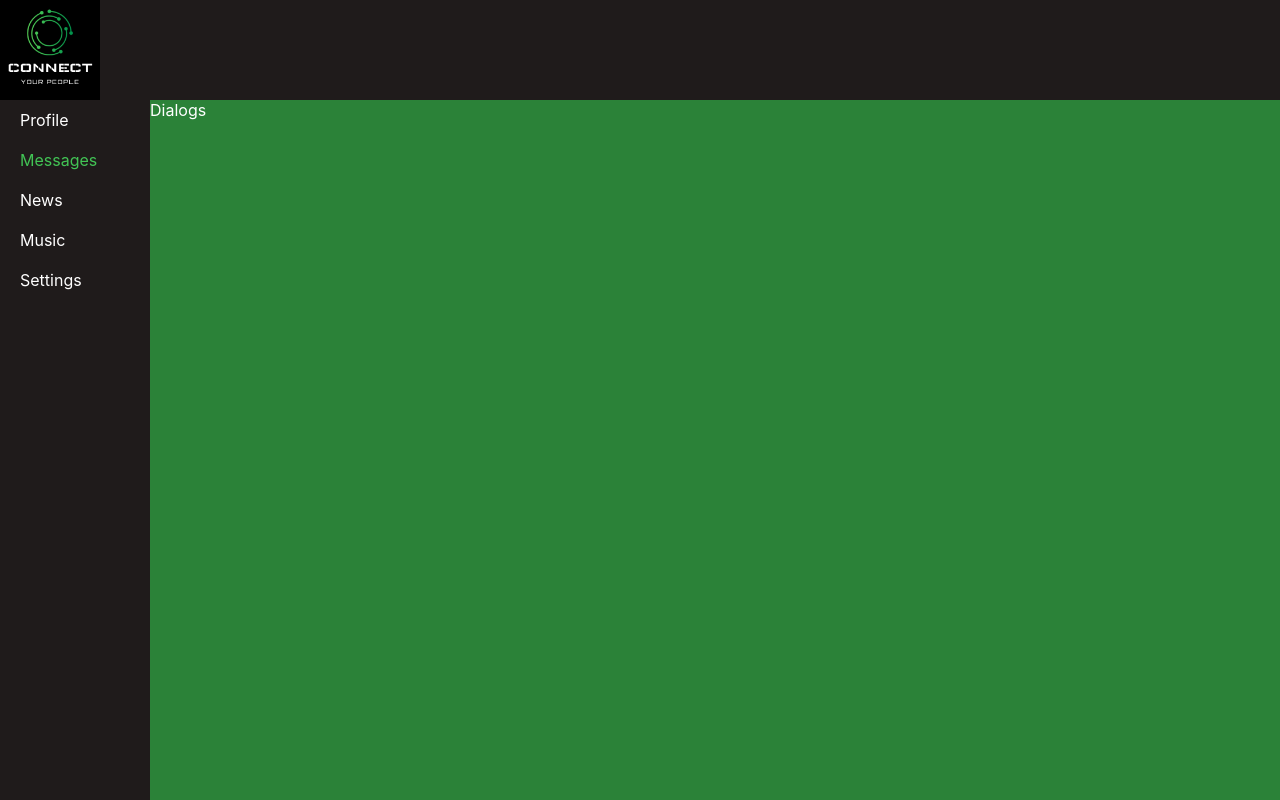
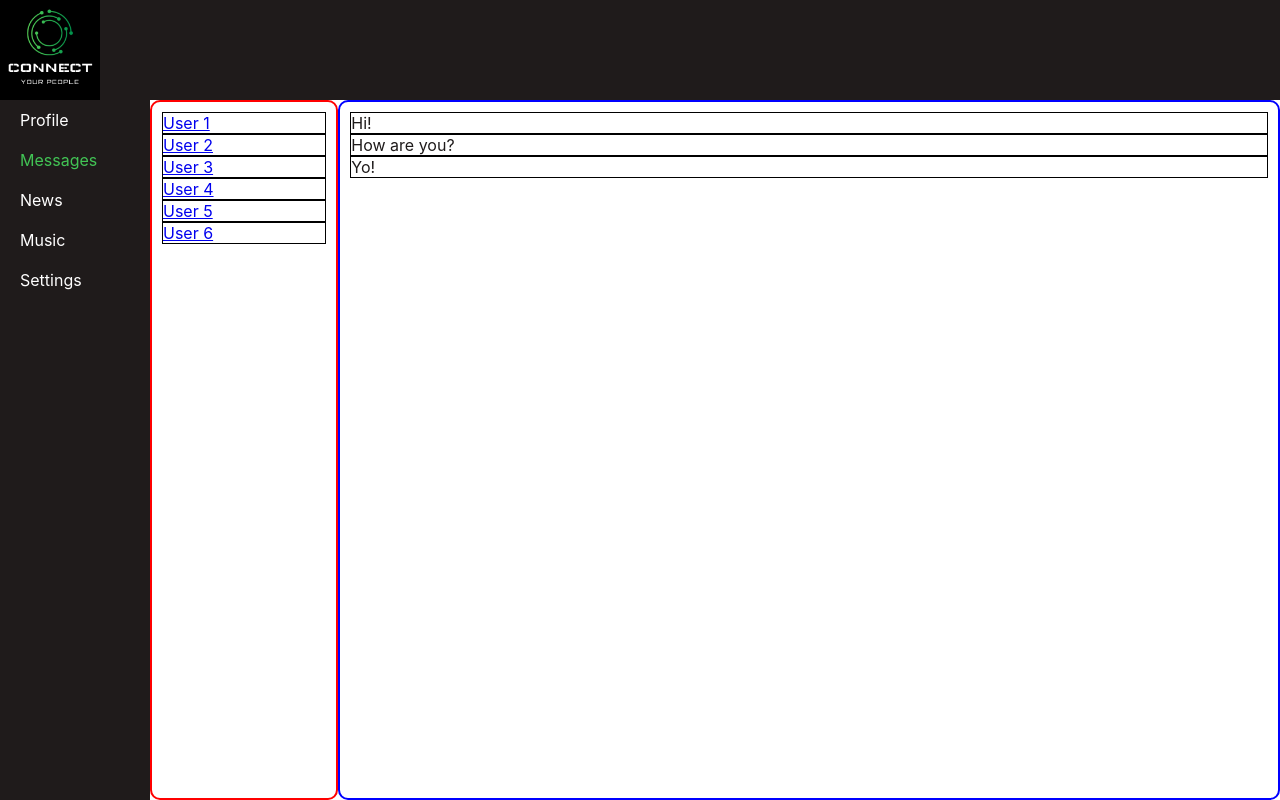
Before and after one commit to PavelPleshkov/social-network, a React (Create React App) app: page /dialogs in a window 1280 px wide. Built offline with nearby package versions, Linux system fonts and the light colour scheme.

Commit message:
refactor: add components Dialog and Message

```diff
--- a/src/App.jsx
+++ b/src/App.jsx
@@ -18,7 +18,7 @@ function App() {
         <div className='App-content'>
           <Routes>
             <Route path='/profile' element={<Profile />} />
-            <Route path='/dialogs' element={<Dialogs />} />
+            <Route path='/dialogs/*' element={<Dialogs />} />
             <Route path='/news' element={<News />} />
             <Route path='/music' element={<Music />} />
             <Route path='/settings' element={<Settings />} />
--- a/src/Components/Dialogs/Dialogs.jsx
+++ b/src/Components/Dialogs/Dialogs.jsx
@@ -1,9 +1,38 @@
+import { NavLink } from 'react-router-dom'
 import s from './Dialogs.module.css'
+
+function Dialog(props) {
+  return (
+    <div className={s.dialog + ' ' + s.active}>
+      <NavLink to={'/dialogs/' + props.id}>{props.name}</NavLink>
+    </div>
+  )
+}
+
+function Message(props) {
+  return (
+    <div className={s.message}>
+      {props.message}
+    </div>
+  )
+}
 
 function Dialogs(props) {
   return (
-    <div>
-      Dialogs
+    <div className={s.dialogs}>
+      <div className={s.dialogsItems}>
+        <Dialog id='1' name='User 1' />
+        <Dialog id='2' name='User 2' />
+        <Dialog id='3' name='User 3' />
+        <Dialog id='4' name='User 4' />
+        <Dialog id='5' name='User 5' />
+        <Dialog id='6' name='User 6' />
+      </div>
+      <div className={s.messages}>
+        <Message message='Hi!' />
+        <Message message='How are you?' />
+        <Message message='Yo!' />
+      </div>
     </div>
   )
 }
--- a/src/Components/Dialogs/Dialogs.module.css
+++ b/src/Components/Dialogs/Dialogs.module.css
@@ -0,0 +1,34 @@
+.dialogs {
+  display: grid;
+  grid-template-columns: 1fr 5fr;
+  /* grid-template-rows: 1fr; */
+  background-color: #fff;
+  color: #1f1b1b;
+  min-height: 100%;
+
+  .dialogsItems {
+    padding: 10px;
+    border: 2px solid red;
+    border-radius: 10px;
+
+    .dialog {
+      border: 1px solid #000;
+    }
+
+    .active {
+      color: gold;
+    }
+  }
+
+  .messages {
+    padding: 10px;
+    border: 2px solid blue;
+    border-radius: 10px;
+
+    .message {
+      border: 1px solid #000
+    }
+  }
+
+
+}
```
